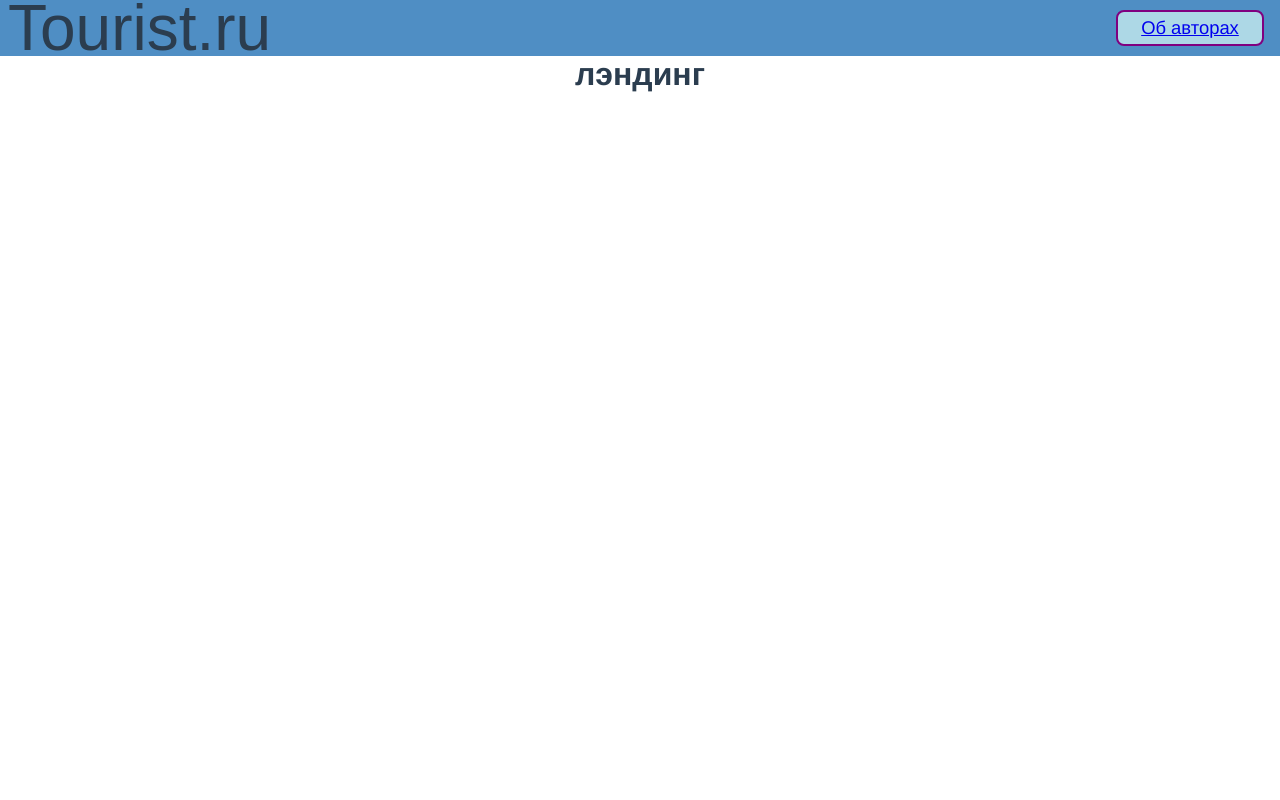
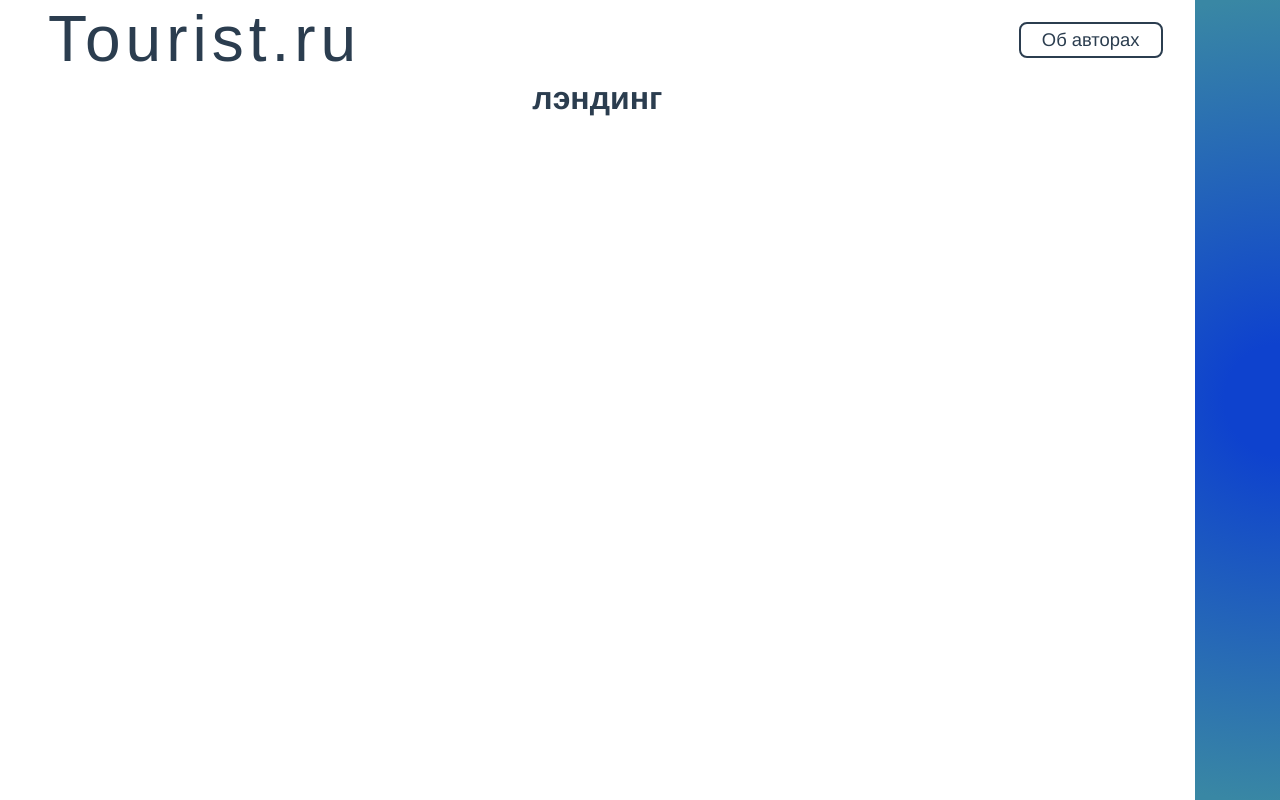
Before and after one commit to scobca/tourist2.0_front, a Vue app: page / in a window 1280 px wide. Built offline with nearby package versions, Linux system fonts and the light colour scheme.

Commit message:
Styles for header, landing, router button
1) Changing colors of router button border and bg
2) Adding some colors to main.css
3) Creating decorative element in App.vue
4) Changing position of logo in header

```diff
--- a/src/App.vue
+++ b/src/App.vue
@@ -1,6 +1,13 @@
 <template>
-    <v-header/>
-    <router-view/>
+    <div class="main_container">
+        <div class="info_container">
+            <v-header/>
+            <router-view/>
+        </div>
+        <div class="right_slide">
+            <p></p>
+        </div>
+    </div>
 </template>
 
 
@@ -16,8 +23,24 @@ export default {
 
 <style>
 :root {
+    /*text*/
     --text-color-light: hsl(210, 29%, 24%);
     --text-color-dark: hsl(208, 50%, 54%);
-    --border-color-hold: hsl(153, 47%, 49%);
+
+    /*border*/
+    --border-color-light: hsl(210, 29%, 24%);
+    --border-color-dark: hsl(208, 50%, 54%);
+    --border-color-bg: #f6f2f2 //buttons
+}
+
+.main_container {
+    display: grid;
+    grid-template-columns: 14fr 1fr;
+}
+
+.right_slide {
+    height: 100vh;
+    //background: linear-gradient(0deg, #0e42ce 13.57%, #3987a4 98.35%);
+    background: radial-gradient(circle at right, #0e42ce 13.57%, #3987a4 98.35%);
 }
 </style>
--- a/src/assets/styles/main.css
+++ b/src/assets/styles/main.css
@@ -12,6 +12,8 @@
     padding: 0;
     margin: 0;
     border: 0;
+
+    /*background: #bdbdbd;*/
 }
 
 li {
--- a/src/components/UI/vRouterButton.vue
+++ b/src/components/UI/vRouterButton.vue
@@ -3,7 +3,7 @@
         <div class="buttons_container">
             <ul class="buttons_list">
                 <li class="button">
-                    <router-link :to="this.route"> {{this.placeholder}} </router-link>
+                    <router-link :to="this.route" class="router-button"> {{this.placeholder}} </router-link>
                 </li>
             </ul>
         </div>
@@ -36,7 +36,7 @@ export default {
     padding: 0 .5rem;
 
     height: 3.5rem;
-    background: var(--text-color-dark);
+    background: var(--border-color-bg);
 //border: 3px black solid;
 }
 
@@ -46,7 +46,7 @@ export default {
     justify-content: left;
     align-items: center;
     max-width: 40rem;
-//border: 2px solid red;
+    //border: 2px solid red;
 
 }
 
@@ -56,7 +56,7 @@ export default {
     gap: 3rem;
     list-style: none;
     cursor: pointer;
-//border: 2px solid green;
+    //border: 2px solid green;
     min-height: 2rem;
 }
 
@@ -68,9 +68,21 @@ export default {
     width: 9rem;
     height: 2rem;
 
-    border: 2px solid purple;
+    background: var(--border-color-bg);
+}
+.router-button {
+    padding: .3rem .5rem;
+    width: 9rem;
+    border: 2px solid var(--border-color-light);
     border-radius: .5rem;
+    transition: .5s;
+    text-decoration: none;
+    color: var(--text-color-light);
+}
 
-    background: lightblue;
+
+.router-button:hover {
+    border: 2px solid blue;
+    transition: .5s;
 }
 </style>
--- a/src/components/vHeader.vue
+++ b/src/components/vHeader.vue
@@ -1,4 +1,5 @@
 <template>
+    <div class="v-header-container">
         <div class="container">
             <div class="logo_container">
                 <h1 class="logo">Tourist.ru</h1>
@@ -16,6 +17,7 @@
                 />
             </div>
         </div>
+    </div>
 </template>
 
 <script>
@@ -28,15 +30,19 @@ export default {
 </script>
 
 <style>
+.v-header-container {
+    //height: 5rem;
+}
+
 .container {
     display: flex;
     flex-direction: row;
     justify-content: space-between;
+    background: transparent;
+
     margin: 0;
-    padding: 0 .5rem;
-
-    height: 3.5rem;
-    background: var(--text-color-dark);
+    padding: 0 1rem;
+    height: 5rem;
     //border: 3px black solid;
 }
 
@@ -53,6 +59,9 @@ export default {
 .logo {
     font-family: Allison, sans-serif;
     font-size: 4rem;
-    font-weight: lighter;
+    font-weight: normal;
+    letter-spacing: 5px;
+    margin: -.1rem 0 0 2rem;
+    color: var(--text-color-light);
 }
 </style>
```
Lines whose indentation alone changed are shown as unchanged.
